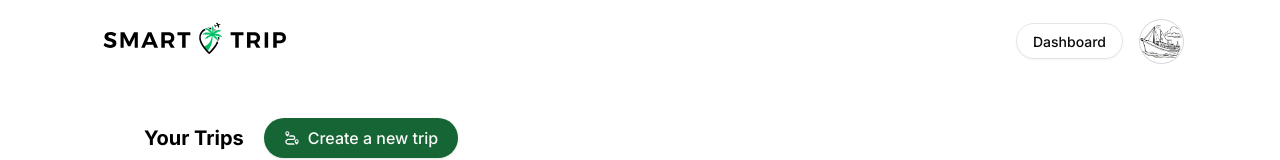
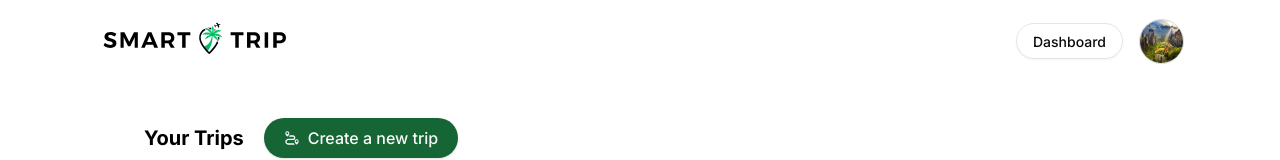
Before and after one commit to photkosee/smart-trip, a Next.js app: page /dashboard in a window 1280 px wide. Shown: the top 160 px of the page. Built offline with nearby package versions, Linux system fonts and the light colour scheme; no server answers; the database is empty; sample sign-in values are in the browser's storage.

Commit message:
update: new placeholder image

```diff
--- a/app/components/AuthTab.tsx
+++ b/app/components/AuthTab.tsx
@@ -41,7 +41,7 @@ const AuthTab = ({ picture }: AuthTabProps) => {
       <Popover>
         <PopoverTrigger>
           <Image
-            src={picture ? picture : "/placeholder.svg"}
+            src={picture ? picture : "/placeholder.jpeg"}
             alt="User Image"
             width={0}
             height={0}
--- a/app/dashboard/[tripId]/components/HeroSection.tsx
+++ b/app/dashboard/[tripId]/components/HeroSection.tsx
@@ -99,7 +99,7 @@ const HeroSection = ({ trip }: HeroSectionProps) => {
       </div>
 
       <Image
-        src={image ? image : "/placeholder.svg"}
+        src={image ? image : "/placeholder.jpeg"}
         alt="Hero image"
         width={0}
         height={0}
--- a/app/dashboard/[tripId]/components/HotelCard.tsx
+++ b/app/dashboard/[tripId]/components/HotelCard.tsx
@@ -33,7 +33,7 @@ const HotelCard = ({ hotel }: HotelCardProps) => {
       target="_blank"
     >
       <Image
-        src={image ? image : "/placeholder.svg"}
+        src={image ? image : "/placeholder.jpeg"}
         alt="Hotel Image"
         width={0}
         height={0}
--- a/app/dashboard/[tripId]/components/PlanCard.tsx
+++ b/app/dashboard/[tripId]/components/PlanCard.tsx
@@ -35,7 +35,7 @@ const PlanCard = ({ plan }: PlanCardProps) => {
         cursor-pointer transition-all hover:scale-105 hover:shadow-md"
       >
         <Image
-          src={image ? image : "/placeholder.svg"}
+          src={image ? image : "/placeholder.jpeg"}
           alt="Place Image"
           width={0}
           height={0}
--- a/app/dashboard/components/TripCard.tsx
+++ b/app/dashboard/components/TripCard.tsx
@@ -32,7 +32,7 @@ const TripCard = ({ trip }: TripCardProps) => {
       href={`/dashboard/${trip.id}`}
     >
       <Image
-        src={image ? image : "/placeholder.svg"}
+        src={image ? image : "/placeholder.jpeg"}
         alt="Trip Image"
         width={0}
         height={0}
```
Also changed, not shown: public/placeholder.jpeg (added).
